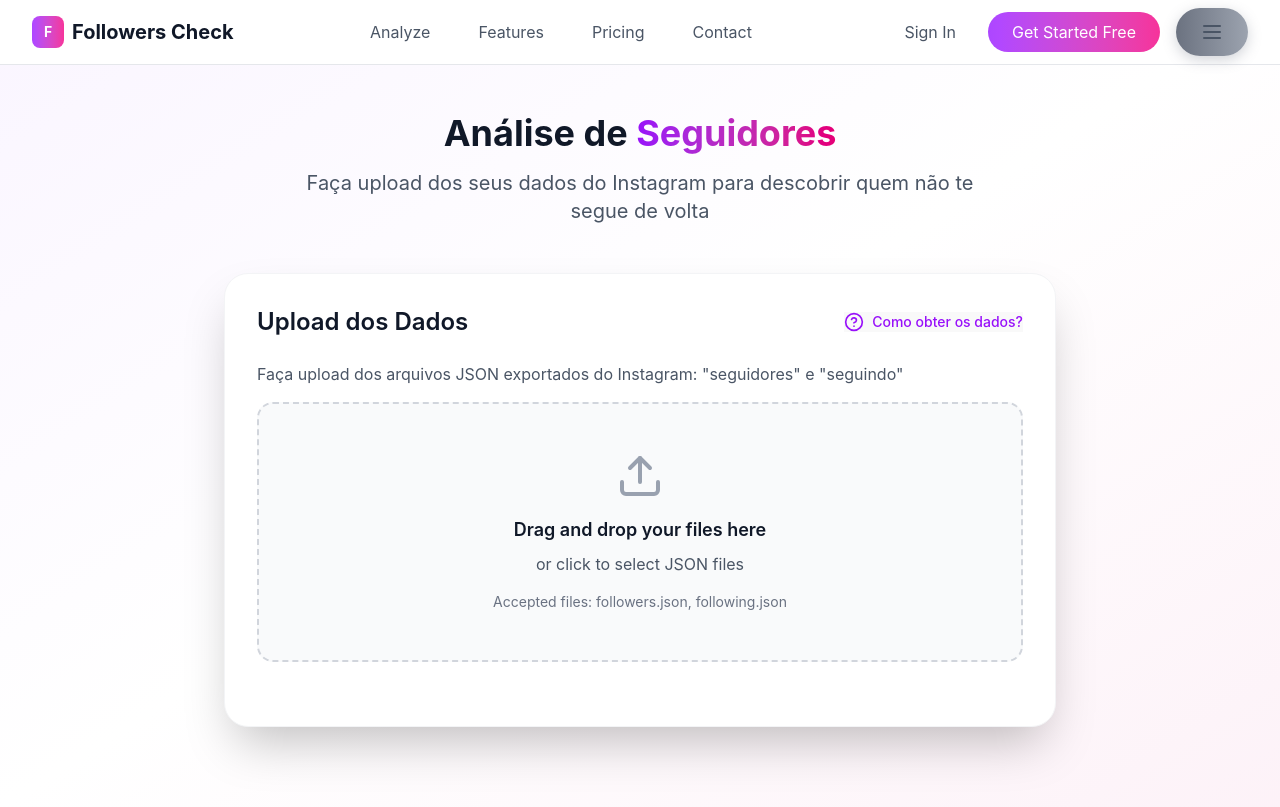
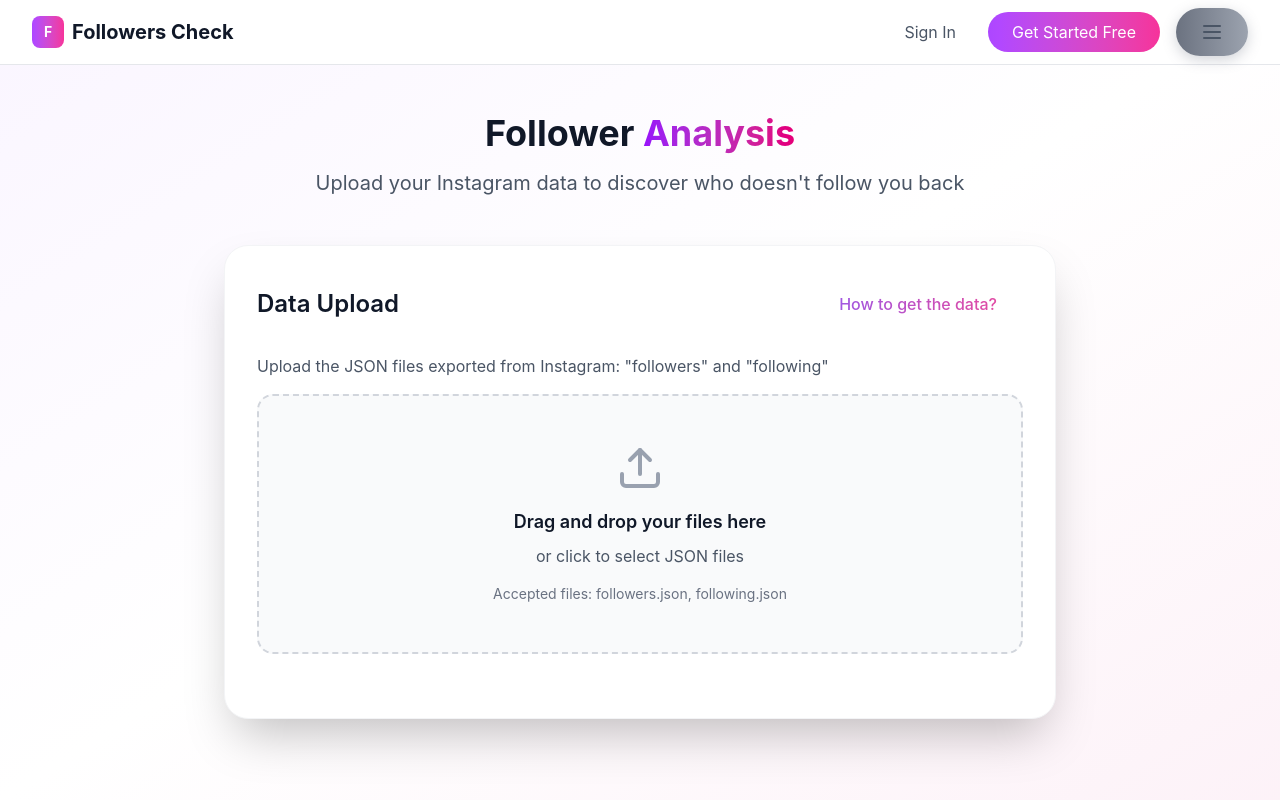
Before and after one commit to Samuelmvf/followers-check, a React (Vite) app: page /analyze in a window 1280 px wide. Built offline with nearby package versions, Linux system fonts and the light colour scheme.

Commit message:
feat: add transparent button variant and refactor AnalyzeFollowersPage

```diff
--- a/src/components/Button.tsx
+++ b/src/components/Button.tsx
@@ -1,6 +1,6 @@
 import { type ButtonHTMLAttributes, type ReactNode } from "react";
 
-export type ButtonVariant = "primary" | "secondary" | "confirm" | "warning" | "error";
+export type ButtonVariant = "primary" | "secondary" | "confirm" | "warning" | "error" | "transparent";
 
 interface ButtonProps extends ButtonHTMLAttributes<HTMLButtonElement> {
   variant?: ButtonVariant;
@@ -66,6 +66,19 @@ const Button = ({ variant = "primary", children, isLoading = false, className =
           boxShadow: "0 4px 14px 0 rgba(239, 68, 68, 0.3)",
         };
 
+      case "transparent":
+        return {
+          ...baseStyles,
+          background: "transparent",
+          backgroundImage: "linear-gradient(to right, #8b5cf6, #ec4899)",
+          backgroundClip: "text",
+          WebkitBackgroundClip: "text",
+          color: "transparent",
+          border: "2px solid transparent",
+          backgroundOrigin: "border-box",
+          boxShadow: "none",
+        };
+
       default:
         return baseStyles;
     }
@@ -85,6 +98,11 @@ const Button = ({ variant = "primary", children, isLoading = false, className =
         return { background: "linear-gradient(to right, #d97706, #b45309)" };
       case "error":
         return { background: "linear-gradient(to right, #dc2626, #b91c1c)" };
+      case "transparent":
+        return {
+          backgroundImage: "linear-gradient(to right, #7c3aed, #db2777)",
+          backgroundColor: "rgba(139, 92, 246, 0.1)",
+        };
       default:
         return {};
     }
@@ -103,6 +121,7 @@ const Button = ({ variant = "primary", children, isLoading = false, className =
     ${variant === "confirm" ? "focus:ring-green-300" : ""}
     ${variant === "warning" ? "focus:ring-yellow-300" : ""}
     ${variant === "error" ? "focus:ring-red-300" : ""}
+    ${variant === "transparent" ? "focus:ring-purple-300" : ""}
     ${disabled || isLoading ? "transform-none" : ""}
     ${className}
   `
--- a/src/components/Header.tsx
+++ b/src/components/Header.tsx
@@ -18,47 +18,6 @@ const Header = () => {
               <h1 className='text-xl font-bold text-gray-900'>Followers Check</h1>
             </Link>
           </div>
-
-          <nav className='hidden md:flex items-center space-x-8' role='navigation' aria-label='Main navigation'>
-            <ul className='flex items-center space-x-8 list-none m-0 p-0'>
-              <li>
-                <Link
-                  to='/analyze'
-                  className='text-gray-600 hover:text-gray-900 transition-colors focus:outline-none focus:ring-2 focus:ring-purple-500 focus:ring-offset-2 rounded-md px-2 py-1'
-                  aria-label='Go to follower analysis'
-                >
-                  Analyze
-                </Link>
-              </li>
-              <li>
-                <a
-                  href='#features'
-                  className='text-gray-600 hover:text-gray-900 transition-colors focus:outline-none focus:ring-2 focus:ring-purple-500 focus:ring-offset-2 rounded-md px-2 py-1'
-                  aria-label='Go to features section'
-                >
-                  Features
-                </a>
-              </li>
-              <li>
-                <a
-                  href='#pricing'
-                  className='text-gray-600 hover:text-gray-900 transition-colors focus:outline-none focus:ring-2 focus:ring-purple-500 focus:ring-offset-2 rounded-md px-2 py-1'
-                  aria-label='Go to pricing section'
-                >
-                  Pricing
-                </a>
-              </li>
-              <li>
-                <a
-                  href='#contact'
-                  className='text-gray-600 hover:text-gray-900 transition-colors focus:outline-none focus:ring-2 focus:ring-purple-500 focus:ring-offset-2 rounded-md px-2 py-1'
-                  aria-label='Go to contact section'
-                >
-                  Contact
-                </a>
-              </li>
-            </ul>
-          </nav>
 
           <div className='flex items-center space-x-4'>
             <Link
--- a/src/components/HeroSection.tsx
+++ b/src/components/HeroSection.tsx
@@ -43,7 +43,7 @@ const HeroSection = () => {
                 Start Free Analysis
                 <ArrowRight className='w-5 h-5 ml-2 group-hover:translate-x-1 transition-transform' aria-hidden='true' />
               </Link>
-              <Button variant='secondary' className='text-lg px-8 py-4' aria-label='Watch tool demonstration'>
+              <Button variant='transparent' className='text-lg px-8 py-4' aria-label='Watch tool demonstration'>
                 Watch Demo
               </Button>
             </div>
--- a/src/pages/AnalyzeFollowersPage.tsx
+++ /dev/null
@@ -1,110 +0,0 @@
-import { HelpCircle } from "lucide-react";
-import { useState } from "react";
-import Button from "../components/Button";
-import FileUpload from "../components/FileUpload";
-import Header from "../components/Header";
-import HelpModal from "./analyze-followers/components/modals/HelpModal";
-import ResultsModal from "./analyze-followers/components/modals/ResultsModal";
-
-interface AnalysisResults {
-  totalFollowers: number;
-  totalFollowing: number;
-  notFollowingBack: Array<{
-    username: string;
-    followingSince: string;
-  }>;
-}
-
-const Analysis = () => {
-  const [showHelpModal, setShowHelpModal] = useState(false);
-  const [showResultsModal, setShowResultsModal] = useState(false);
-  const [results, setResults] = useState<AnalysisResults | null>(null);
-  const [isAnalyzing, setIsAnalyzing] = useState(false);
-
-  const handleFilesUploaded = (files: FileList) => {
-    setIsAnalyzing(true);
-
-    // Simulate file analysis
-    setTimeout(() => {
-      const mockResults: AnalysisResults = {
-        totalFollowers: 1234,
-        totalFollowing: 567,
-        notFollowingBack: [
-          { username: "@old_user", followingSince: "2 years" },
-          { username: "@distant_profile", followingSince: "1 year" },
-          { username: "@no_reciprocity", followingSince: "8 months" },
-          { username: "@inactive_account", followingSince: "6 months" },
-          { username: "@lost_follow", followingSince: "4 months" },
-        ],
-      };
-      setResults(mockResults);
-      setIsAnalyzing(false);
-    }, 2000);
-  };
-
-  return (
-    <div className='min-h-screen bg-gradient-to-br from-purple-50 via-white to-pink-50'>
-      <Header />
-
-      <div className='max-w-4xl mx-auto px-4 sm:px-6 lg:px-8 py-12'>
-        <div className='text-center mb-12'>
-          <h1 className='text-4xl font-bold text-gray-900 mb-4'>
-            Follower <span className='bg-gradient-to-r from-purple-600 to-pink-600 bg-clip-text text-transparent'>Analysis</span>
-          </h1>
-          <p className='text-xl text-gray-600 max-w-2xl mx-auto'>Upload your Instagram data to discover who doesn't follow you back</p>
-        </div>
-
-        <div className='bg-white rounded-3xl shadow-2xl p-8 border border-gray-100 mb-8'>
-          <div className='flex items-center justify-between mb-6'>
-            <h2 className='text-2xl font-semibold text-gray-900'>Data Upload</h2>
-            <Button variant='secondary' onClick={() => setShowHelpModal(true)} className='flex items-center space-x-2 text-sm'>
-              <HelpCircle className='w-5 h-5' />
-              <span className='font-medium'>How to get the data?</span>
-            </Button>
-          </div>
-
-          <div className='mb-8'>
-            <p className='text-gray-600 mb-4'>Upload the JSON files exported from Instagram: "followers" and "following"</p>
-            <FileUpload onFilesUploaded={handleFilesUploaded} isAnalyzing={isAnalyzing} />
-          </div>
-        </div>
-
-        {/* Results Section */}
-        {results && !isAnalyzing && (
-          <div className='bg-white rounded-3xl shadow-2xl p-8 border border-gray-100'>
-            <div className='text-center mb-8'>
-              <h2 className='text-2xl font-semibold text-gray-900 mb-4'>Analysis Complete!</h2>
-              <p className='text-gray-600'>We found {results.notFollowingBack.length} people who don't follow you back</p>
-            </div>
-
-            <div className='grid grid-cols-1 md:grid-cols-3 gap-6 mb-8'>
-              <div className='bg-blue-50 p-6 rounded-xl text-center'>
-                <div className='text-3xl font-bold text-blue-900 mb-2'>{results.totalFollowers.toLocaleString()}</div>
-                <div className='text-blue-600'>Total Followers</div>
-              </div>
-              <div className='bg-green-50 p-6 rounded-xl text-center'>
-                <div className='text-3xl font-bold text-green-900 mb-2'>{results.totalFollowing.toLocaleString()}</div>
-                <div className='text-green-600'>Following</div>
-              </div>
-              <div className='bg-red-50 p-6 rounded-xl text-center'>
-                <div className='text-3xl font-bold text-red-900 mb-2'>{results.notFollowingBack.length}</div>
-                <div className='text-red-600'>Don't Follow Back</div>
-              </div>
-            </div>
-
-            <div className='text-center'>
-              <Button variant='primary' onClick={() => setShowResultsModal(true)} className='text-lg px-8 py-3'>
-                View Complete Results
-              </Button>
-            </div>
-          </div>
-        )}
-      </div>
-
-      <HelpModal isOpen={showHelpModal} onClose={() => setShowHelpModal(false)} />
-      {results && <ResultsModal isOpen={showResultsModal} onClose={() => setShowResultsModal(false)} data={results.notFollowingBack} />}
-    </div>
-  );
-};
-
-export default Analysis;
--- a/src/pages/analyze-followers/AnalyzeFollowersPage.tsx
+++ b/src/pages/analyze-followers/AnalyzeFollowersPage.tsx
@@ -1,5 +1,6 @@
-import { HelpCircle, UserCheck, Users, UserX } from "lucide-react";
+import { HelpCircle } from "lucide-react";
 import { useState } from "react";
+import Button from "../../components/Button";
 import FileUpload from "../../components/FileUpload";
 import Header from "../../components/Header";
 import HelpModal from "./components/modals/HelpModal";
@@ -23,17 +24,17 @@ const Analysis = () => {
   const handleFilesUploaded = (files: FileList) => {
     setIsAnalyzing(true);
 
-    // Simular análise dos arquivos
+    // Simulate file analysis
     setTimeout(() => {
       const mockResults: AnalysisResults = {
         totalFollowers: 1234,
         totalFollowing: 567,
         notFollowingBack: [
-          { username: "@usuario_antigo", followingSince: "2 anos" },
-          { username: "@perfil_distante", followingSince: "1 ano" },
-          { username: "@sem_reciprocidade", followingSince: "8 meses" },
-          { username: "@conta_inativa", followingSince: "6 meses" },
-          { username: "@follow_perdido", followingSince: "4 meses" },
+          { username: "@old_user", followingSince: "2 years" },
+          { username: "@distant_profile", followingSince: "1 year" },
+          { username: "@no_reciprocity", followingSince: "8 months" },
+          { username: "@inactive_account", followingSince: "6 months" },
+          { username: "@lost_follow", followingSince: "4 months" },
         ],
       };
       setResults(mockResults);
@@ -48,65 +49,60 @@ const Analysis = () => {
       <div className='max-w-4xl mx-auto px-4 sm:px-6 lg:px-8 py-12'>
         <div className='text-center mb-12'>
           <h1 className='text-4xl font-bold text-gray-900 mb-4'>
-            Análise de <span className='bg-gradient-to-r from-purple-600 to-pink-600 bg-clip-text text-transparent'>Seguidores</span>
+            Follower <span className='bg-gradient-to-r from-purple-600 to-pink-600 bg-clip-text text-transparent'>Analysis</span>
           </h1>
-          <p className='text-xl text-gray-600 max-w-2xl mx-auto'>
-            Faça upload dos seus dados do Instagram para descobrir quem não te segue de volta
-          </p>
+          <p className='text-xl text-gray-600 max-w-2xl mx-auto'>Upload your Instagram data to discover who doesn't follow you back</p>
         </div>
 
         <div className='bg-white rounded-3xl shadow-2xl p-8 border border-gray-100 mb-8'>
           <div className='flex items-center justify-between mb-6'>
-            <h2 className='text-2xl font-semibold text-gray-900'>Upload dos Dados</h2>
-            <button
-              onClick={() => setShowHelpModal(true)}
-              className='flex items-center space-x-2 text-purple-600 hover:text-purple-700 transition-colors'
-            >
+            <h2 className='text-2xl font-semibold text-gray-900'>Data Upload</h2>
+            <Button variant='transparent' onClick={() => setShowHelpModal(true)} className='flex items-center space-x-2 text-sm'>
               <HelpCircle className='w-5 h-5' />
-              <span className='text-sm font-medium'>Como obter os dados?</span>
-            </button>
+              <span className='font-medium'>How to get the data?</span>
+            </Button>
           </div>
 
           <div className='mb-8'>
-            <p className='text-gray-600 mb-4'>Faça upload dos arquivos JSON exportados do Instagram: "seguidores" e "seguindo"</p>
+            <p className='text-gray-600 mb-4'>Upload the JSON files exported from Instagram: "followers" and "following"</p>
             <FileUpload onFilesUploaded={handleFilesUploaded} isAnalyzing={isAnalyzing} />
           </div>
         </div>
 
-        {/* Seção de Resultados */}
-        {results && (
+        {/* Results Section */}
+        {results && !isAnalyzing && (
           <div className='bg-white rounded-3xl shadow-2xl p-8 border border-gray-100'>
-            <h2 className='text-2xl font-semibold text-gray-900 mb-6'>Resultados da Análise</h2>
+            <div className='text-center mb-8'>
+              <h2 className='text-2xl font-semibold text-gray-900 mb-4'>Analysis Complete!</h2>
+              <p className='text-gray-600'>We found {results.notFollowingBack.length} people who don't follow you back</p>
+            </div>
 
-            <div className='grid md:grid-cols-3 gap-6 mb-8'>
+            <div className='grid grid-cols-1 md:grid-cols-3 gap-6 mb-8'>
               <div className='bg-blue-50 p-6 rounded-xl text-center'>
-                <Users className='w-8 h-8 text-blue-600 mx-auto mb-3' />
-                <div className='text-3xl font-bold text-blue-900 mb-1'>{results.totalFollowers}</div>
-                <div className='text-sm text-blue-600'>Total de Seguidores</div>
+                <div className='text-3xl font-bold text-blue-900 mb-2'>{results.totalFollowers.toLocaleString()}</div>
+                <div className='text-blue-600'>Total Followers</div>
               </div>
+              <div className='bg-green-50 p-6 rounded-xl text-center'>
+                <div className='text-3xl font-bold text-green-900 mb-2'>{results.totalFollowing.toLocaleString()}</div>
+                <div className='text-green-600'>Following</div>
+              </div>
+              <div className='bg-red-50 p-6 rounded-xl text-center'>
+                <div className='text-3xl font-bold text-red-900 mb-2'>{results.notFollowingBack.length}</div>
+                <div className='text-red-600'>Don't Follow Back</div>
+              </div>
+            </div>
 
-              <div className='bg-green-50 p-6 rounded-xl text-center'>
-                <UserCheck className='w-8 h-8 text-green-600 mx-auto mb-3' />
-                <div className='text-3xl font-bold text-green-900 mb-1'>{results.totalFollowing}</div>
-                <div className='text-sm text-green-600'>Total Seguindo</div>
-              </div>
-
-              <div
-                className='bg-red-50 p-6 rounded-xl text-center cursor-pointer hover:bg-red-100 transition-colors'
-                onClick={() => setShowResultsModal(true)}
-              >
-                <UserX className='w-8 h-8 text-red-600 mx-auto mb-3' />
-                <div className='text-3xl font-bold text-red-900 mb-1'>{results.notFollowingBack.length}</div>
-                <div className='text-sm text-red-600'>Não seguem de volta</div>
-                <div className='text-xs text-red-500 mt-2'>Clique para ver detalhes</div>
-              </div>
+            <div className='text-center'>
+              <Button variant='primary' onClick={() => setShowResultsModal(true)} className='text-lg px-8 py-3'>
+                View Complete Results
+              </Button>
             </div>
           </div>
         )}
       </div>
 
       <HelpModal isOpen={showHelpModal} onClose={() => setShowHelpModal(false)} />
-      <ResultsModal isOpen={showResultsModal} onClose={() => setShowResultsModal(false)} data={results?.notFollowingBack || []} />
+      {results && <ResultsModal isOpen={showResultsModal} onClose={() => setShowResultsModal(false)} data={results.notFollowingBack} />}
     </div>
   );
 };
```
